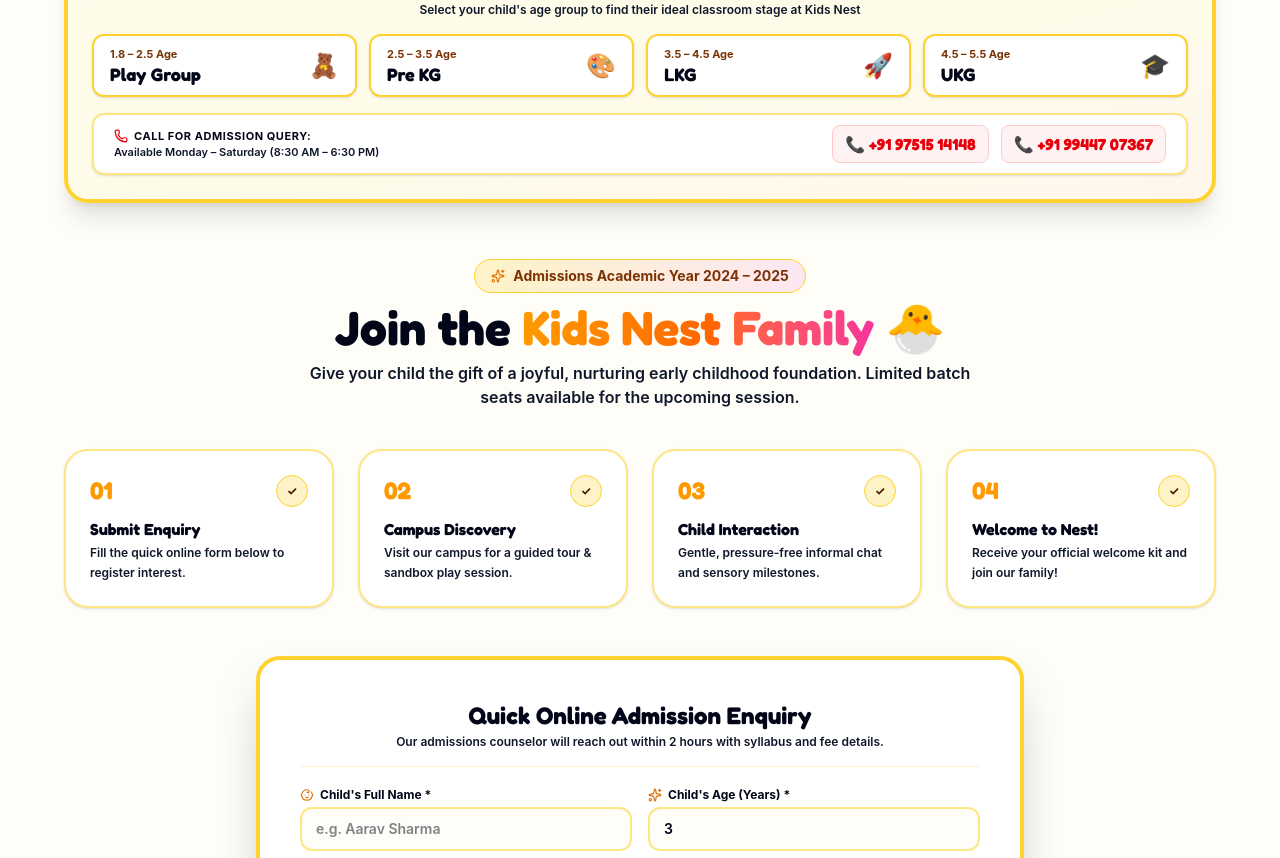
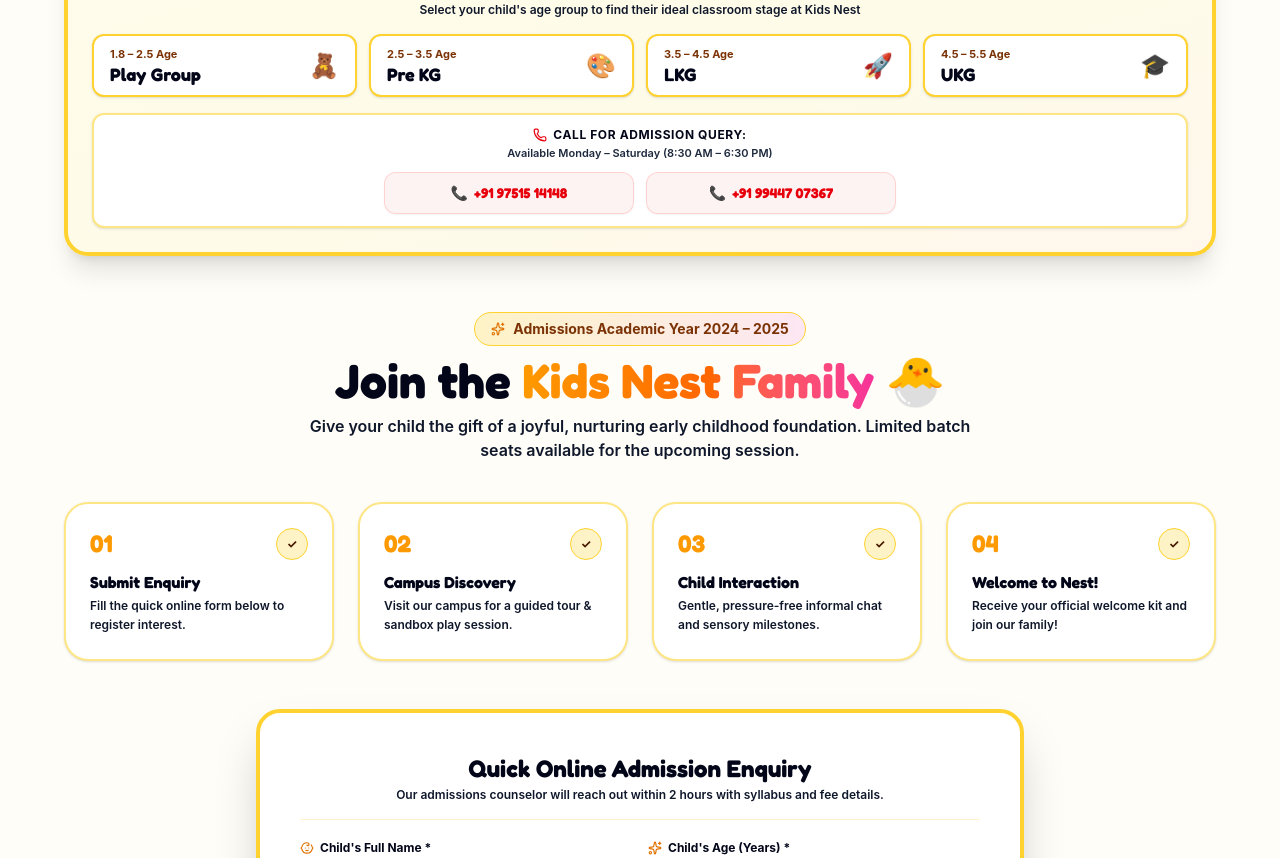
Before and after one commit to Vinodinicti/KidsNest, a React (Vite) app: page /admission in a window 1280 px wide. Shown: the part 929-1787 px from the top of the page. Built offline with nearby package versions, Linux system fonts and the light colour scheme.

Commit message:
Update admission helpline numbers layout to 2 columns on AdmissionPage

```diff
--- a/src/pages/AdmissionPage.jsx
+++ b/src/pages/AdmissionPage.jsx
@@ -118,21 +118,33 @@
             </div>
           </div>
 
-          {/* Official Helplines */}
-          <div className="bg-white py-2.5 px-4 sm:px-5 rounded-xl border-2 border-amber-200 shadow-sm flex flex-col sm:flex-row items-center justify-between gap-2.5">
-            <div className="text-center sm:text-left">
-              <div className="text-[11px] font-bold text-slate-950 uppercase tracking-wider flex items-center justify-center sm:justify-start gap-1.5">
+          {/* Official Helplines - 2 Numbers in 2 Columns */}
+          <div className="bg-white py-3 px-4 sm:px-5 rounded-xl border-2 border-amber-200 shadow-sm flex flex-col items-center justify-center space-y-2.5">
+            <div className="text-center">
+              <div className="text-[11px] sm:text-xs font-bold text-slate-950 uppercase tracking-wider flex items-center justify-center gap-1.5">
                 <Phone className="w-3.5 h-3.5 text-red-600" />
                 <span>Call For Admission Query:</span>
               </div>
-              <p className="text-[11px] text-slate-900 font-semibold">Available Monday – Saturday (8:30 AM – 6:30 PM)</p>
+              <p className="text-[10px] sm:text-[11px] text-slate-800 font-semibold mt-0.5">
+                Available Monday – Saturday (8:30 AM – 6:30 PM)
+              </p>
             </div>
-            <div className="flex flex-wrap items-center justify-center gap-3 text-sm sm:text-base font-comic font-bold text-slate-950">
-              <a href={`tel:${schoolData.phone}`} className="text-red-600 hover:text-red-700 hover:underline flex items-center gap-1 bg-red-50 px-3 py-1.5 rounded-lg border border-red-200">
-                <span>📞 {schoolData.phone}</span>
+
+            {/* 2 Columns Phone Number Grid */}
+            <div className="grid grid-cols-2 gap-2 sm:gap-3 w-full max-w-lg mx-auto font-comic font-bold text-xs sm:text-sm">
+              <a
+                href={`tel:${schoolData.phone}`}
+                className="text-red-600 hover:text-red-700 hover:bg-red-100 flex items-center justify-center gap-1.5 bg-red-50/90 px-2.5 py-2 sm:px-4 sm:py-2.5 rounded-xl border border-red-200/80 shadow-xs transition-all text-center"
+              >
+                <span>📞</span>
+                <span className="truncate">{schoolData.phone}</span>
               </a>
-              <a href={`tel:${schoolData.altPhone}`} className="text-red-600 hover:text-red-700 hover:underline flex items-center gap-1 bg-red-50 px-3 py-1.5 rounded-lg border border-red-200">
-                <span>📞 {schoolData.altPhone}</span>
+              <a
+                href={`tel:${schoolData.altPhone}`}
+                className="text-red-600 hover:text-red-700 hover:bg-red-100 flex items-center justify-center gap-1.5 bg-red-50/90 px-2.5 py-2 sm:px-4 sm:py-2.5 rounded-xl border border-red-200/80 shadow-xs transition-all text-center"
+              >
+                <span>📞</span>
+                <span className="truncate">{schoolData.altPhone}</span>
               </a>
             </div>
           </div>
```
